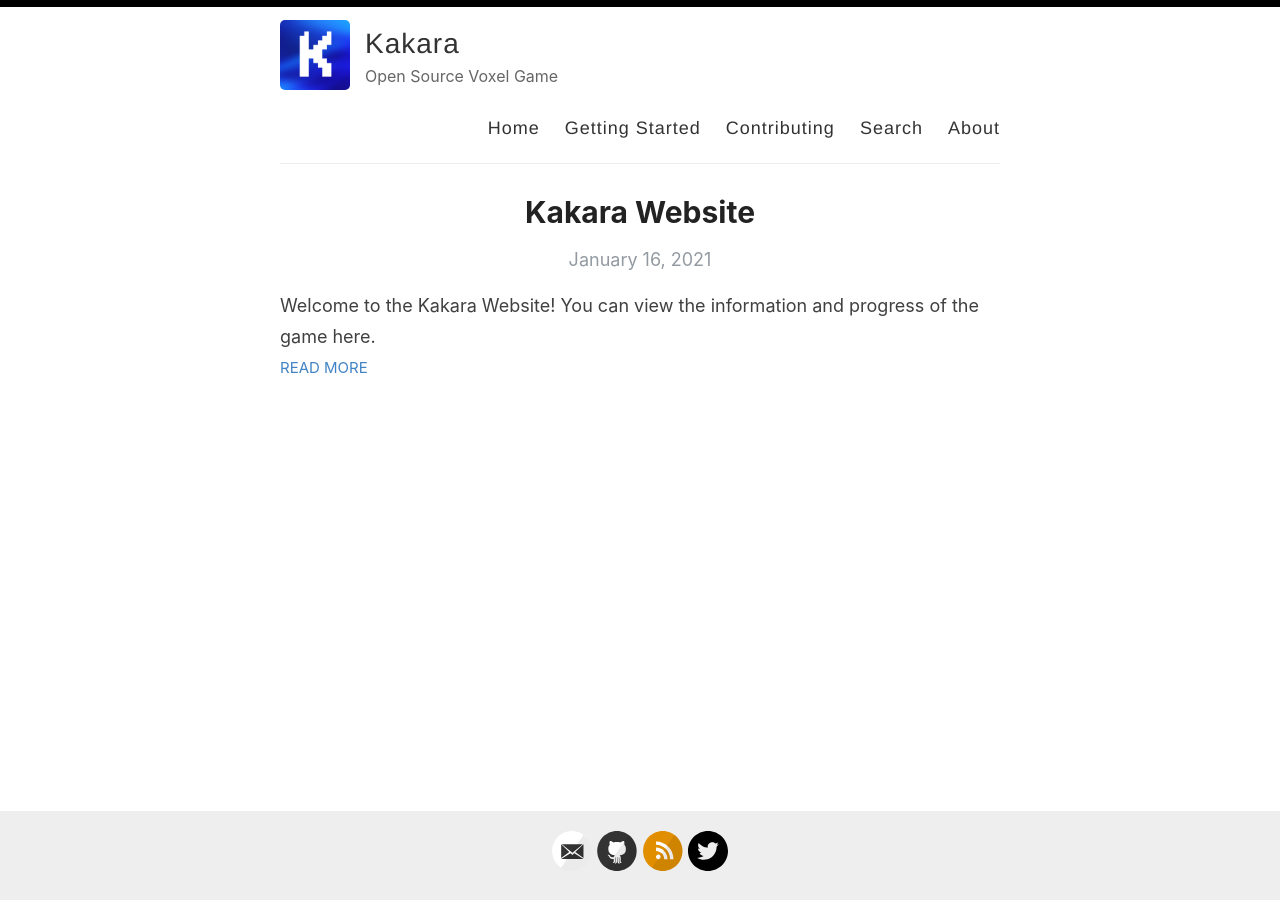
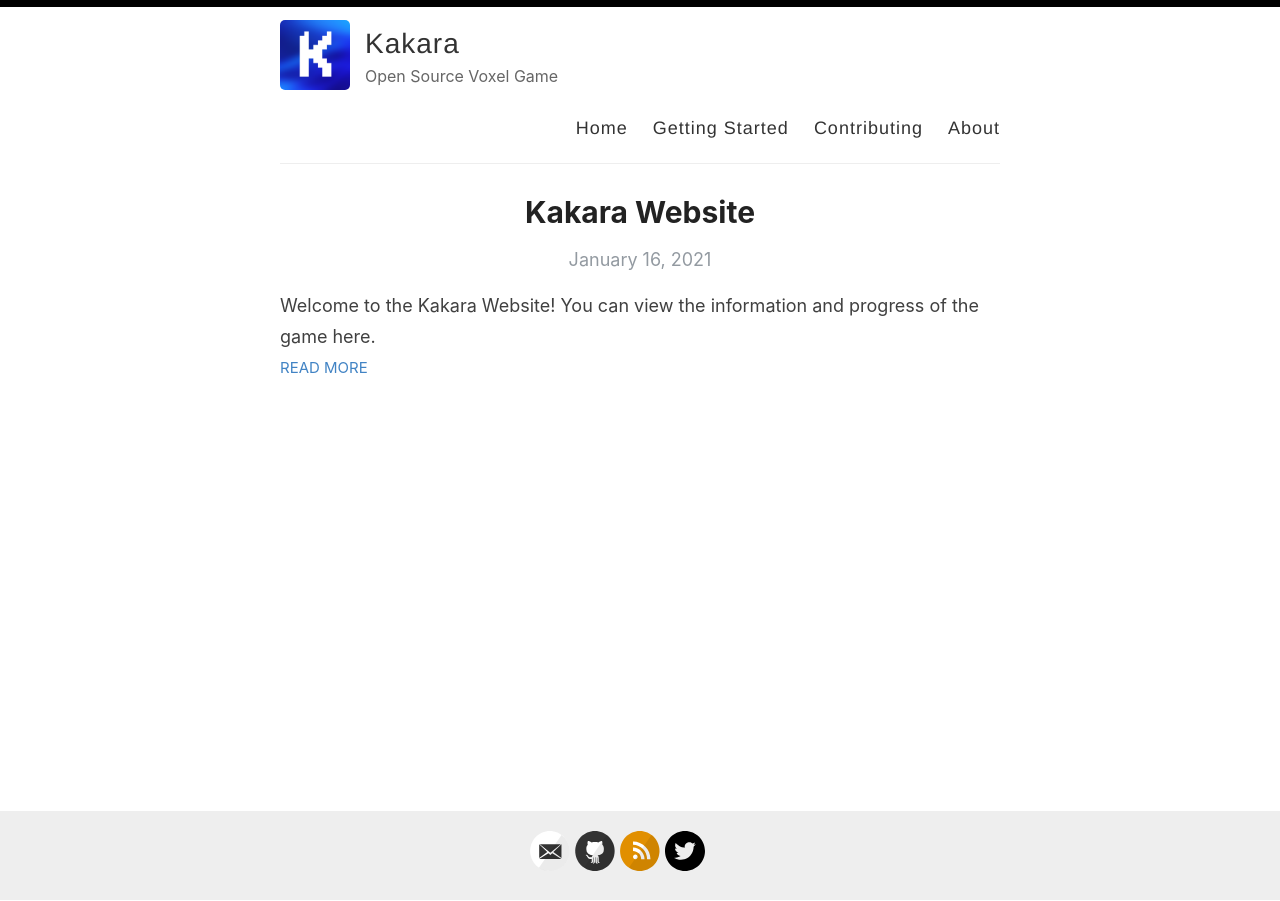
Before and after one commit to kakaragame/kakaragame.github.io, a Jekyll site: the page built from index.html, in a window 1280 px wide. Built offline with Jekyll 4.4.1, drawn with Linux system fonts in a browser that asks for light colours; the list of posts is cut into pages by our own code.

Commit message:
Header Fix

```diff
--- a/_includes/svg-icons.html
+++ b/_includes/svg-icons.html
@@ -12,3 +12,4 @@
 {% if site.footer-links.youtube %}<a href="https://youtube.com/{{ site.footer-links.youtube }}"><i class="svg-icon youtube"></i></a>{% endif %}
 {% if site.footer-links.googleplus %}<a href="https://plus.google.com/{{ site.footer-links.googleplus }}"><i class="svg-icon googleplus"></i></a>{% endif %}
 {% if site.footer-links.playconsole %}<a href="https://play.google.com/store/apps/dev?id={{ site.footer-links.playconsole }}"><i class="svg-icon playconsole"></i></a>{% endif %}
+<a href="{{ site.baseurl }}/search"><i class="svg-icon search"></i></a>
--- a/_layouts/default.html
+++ b/_layouts/default.html
@@ -30,7 +30,6 @@
               <a href="{{ site.baseurl }}/">Home</a>
               <a href="{{ site.baseurl }}/getting-started">Getting Started</a>
               <a href="{{ site.baseurl }}/contributing">Contributing</a>
-              <a href="{{ site.baseurl }}/search">Search</a>
               <a href="{{ site.baseurl }}/about">About</a>
             </nav>
           </header>
```
